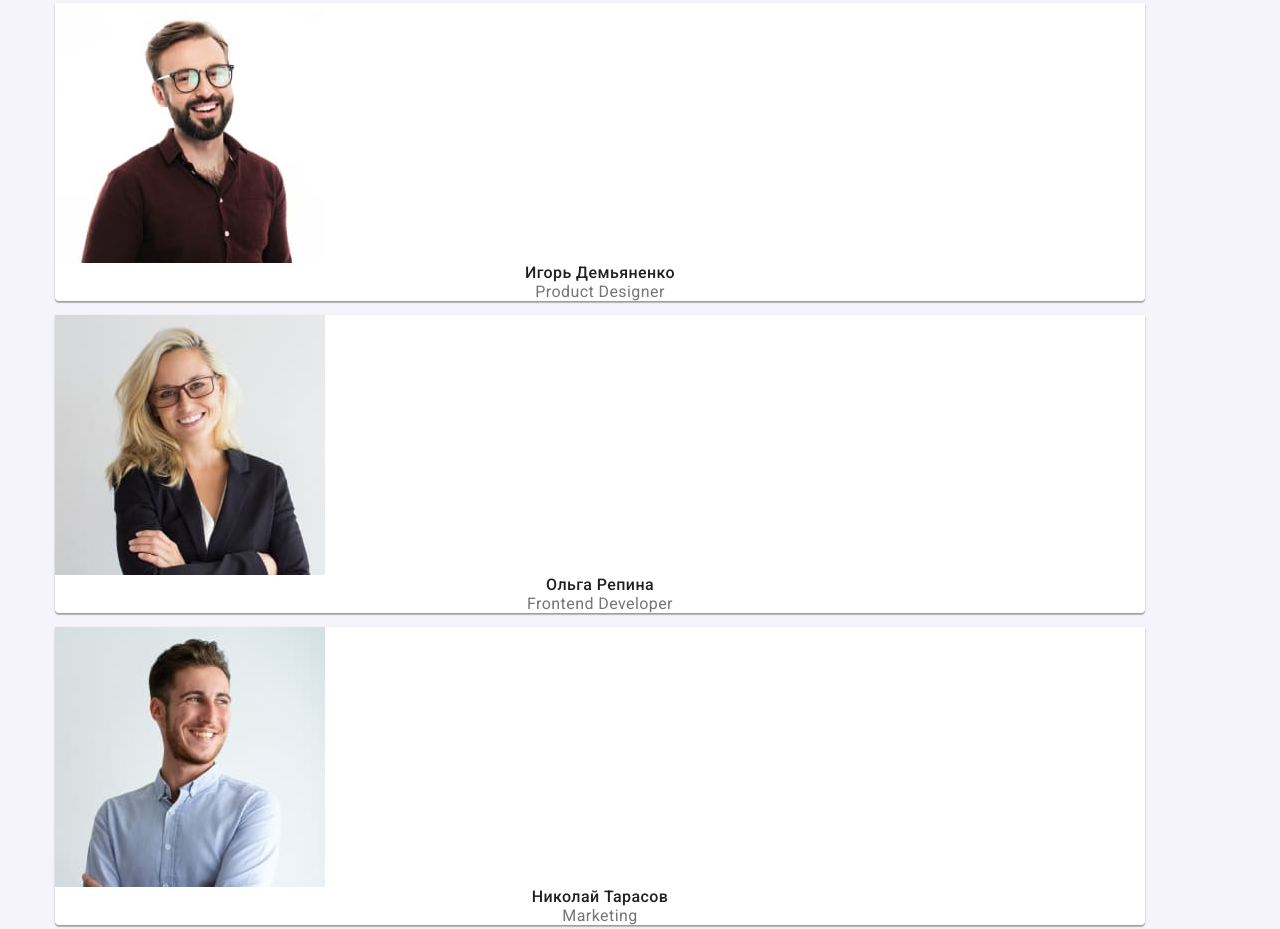
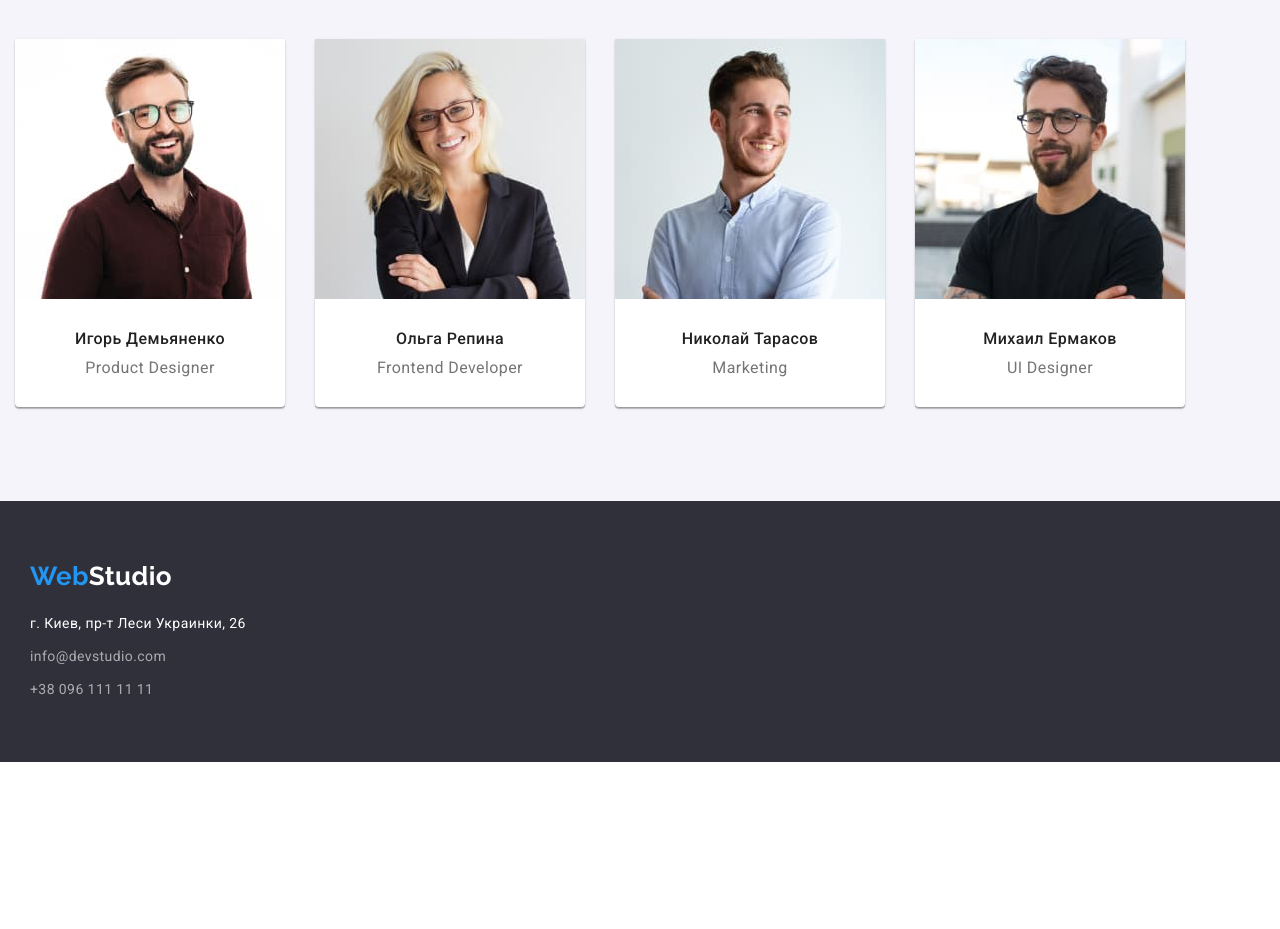
Before and after one commit to Korystov/goit-markup-hw-04, a plain HTML site: page index.html in a window 1280 px wide. Shown: the part 1596-2525 px from the top of the page. After the commit the page ends 2358 px from the top, so only its background shows below. Drawn offline with nearby package versions, Linux system fonts and the light colour scheme.

Commit message:
finish footer g

```diff
--- a/css/styles.css
+++ b/css/styles.css
@@ -35,6 +35,11 @@ ul {
 
 img {
     display: block;
+}
+
+figure {
+    margin: 0;
+    padding: 0;
 }
 
 /* common */
@@ -246,7 +251,22 @@ background-color: var(--background-color-light);
     font-weight: 700;
     font-size: 36px;
     line-height: 1.17;
+    margin-bottom: 50px;
 
+}
+
+.team-section-list {
+    display: flex;
+    flex-wrap: wrap;
+    margin-top: -30px;
+    margin-left: -30px;
+
+}
+
+.team-section-list-item {
+    margin-top: 30px;
+    margin-left: 30px;
+    flex-basis: calc((100% - 120px) / 4);
 }
 
 .services-section-list {
@@ -270,12 +290,14 @@ background-color: var(--background-color-light);
 
 .team-section-card-text-container {
     text-align: center;
+    padding: 30px 15px;
 }
 
 .team-section-card-title {
     font-weight: 500;
     font-size: var(--secondary-text-size);
     line-height: 1.19;
+    margin-bottom: 10px;
 }
 
 .team-section-card-text {
@@ -288,16 +310,25 @@ color: #757575;
 
 .footer {
     background-color: var(--background-color-dark);
+    padding: 60px 0;
 }
 
 .logo-alt {
     color: var(--main-color-light);
+    padding: 0;
+    margin-bottom: 20px;
 }
 
 .footer-address-link {
     font-style: normal;
     line-height: 1.71;
     color: var(--main-color-light);
+    display: block;
+    margin-bottom: 9px;
+}
+
+.footer-address-item:not(:last-child) {
+    margin-bottom: 9px;
 }
 
 .footer-address-list-link {
--- a/index.html
+++ b/index.html
@@ -125,7 +125,7 @@
 
       <!--our team-->
       <section class="team-section section">
-        <div class="container">
+        <div class="team-container container">
           <h2 class="team-section-title title">Наша команда</h2>
           <ul class="team-section-list list">
             <li  class="team-section-list-item">
@@ -141,8 +141,8 @@
                   <p class="team-section-card-text" lang="en">Product Designer</p>
               </figcaption>
               </figure>
+            </li>
 
-            </li>
 
             <li class="team-section-list-item">
               <figure class="team-section-card">
@@ -168,10 +168,10 @@
                   width="270"
                   height="260"
                 />
-                <figcaption>
+                <figcaption class="team-section-card-text-container">
                   <h3 class="team-section-card-title">Николай Тарасов</h3>
                   <p class="team-section-card-text" lang="en">Marketing</p>
-              </figcaption>
+                </figcaption>
               </figure>
 
             </li>
@@ -184,7 +184,7 @@
                   width="270"
                   height="260"
                 />
-                <figcaption>
+                <figcaption class="team-section-card-text-container">
                   <h3 class="team-section-card-title">Михаил Ермаков</h3>
                   <p class="team-section-card-text" lang="en">UI Designer</p>
                 </figcaption>
@@ -199,7 +199,7 @@
     <!--Подвал-->
 
     <footer class="footer">
-      <div class="container">
+      <div class="footer-container container">
           <div class="footer-container container feedback" id="feedback">
             <a class="logo link logo-alt" href="./index.html" lang="en"> <span class="logo-accent">Web</span>Studio </a>
 
```
Also changed, not shown: portfolio.html (+1 -1 lines).
